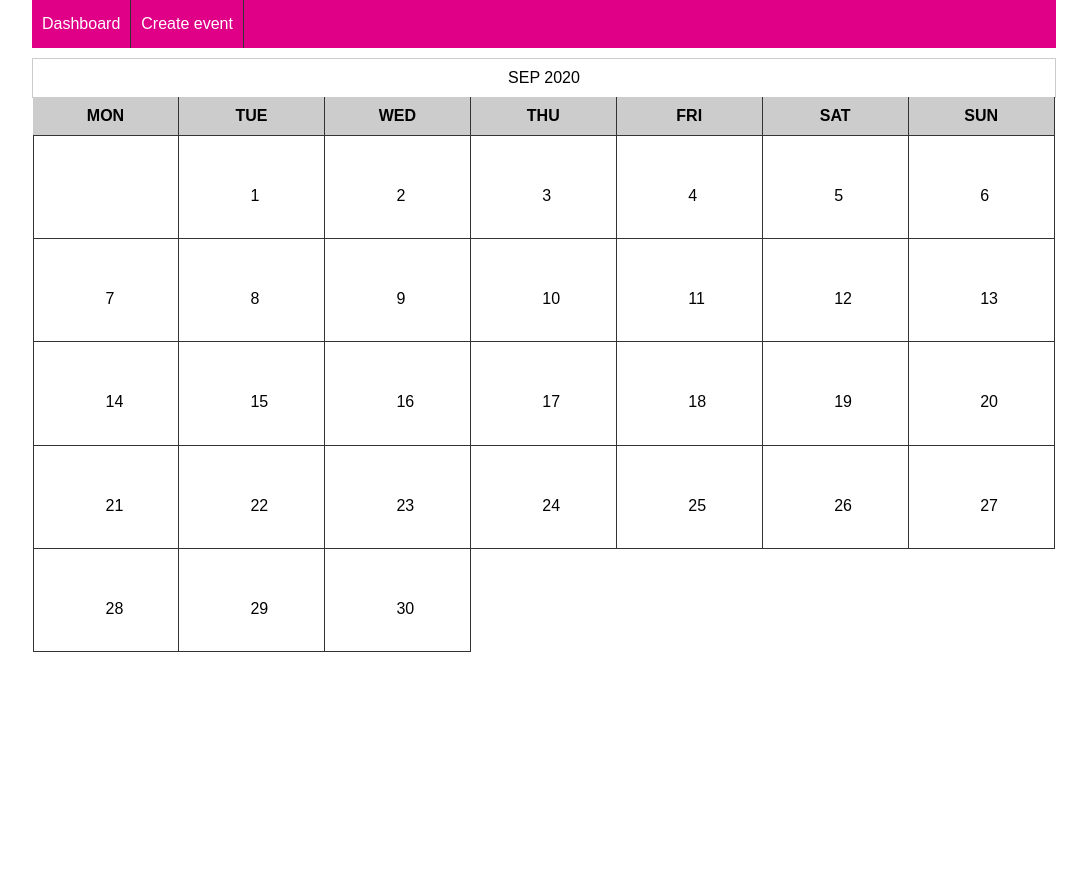
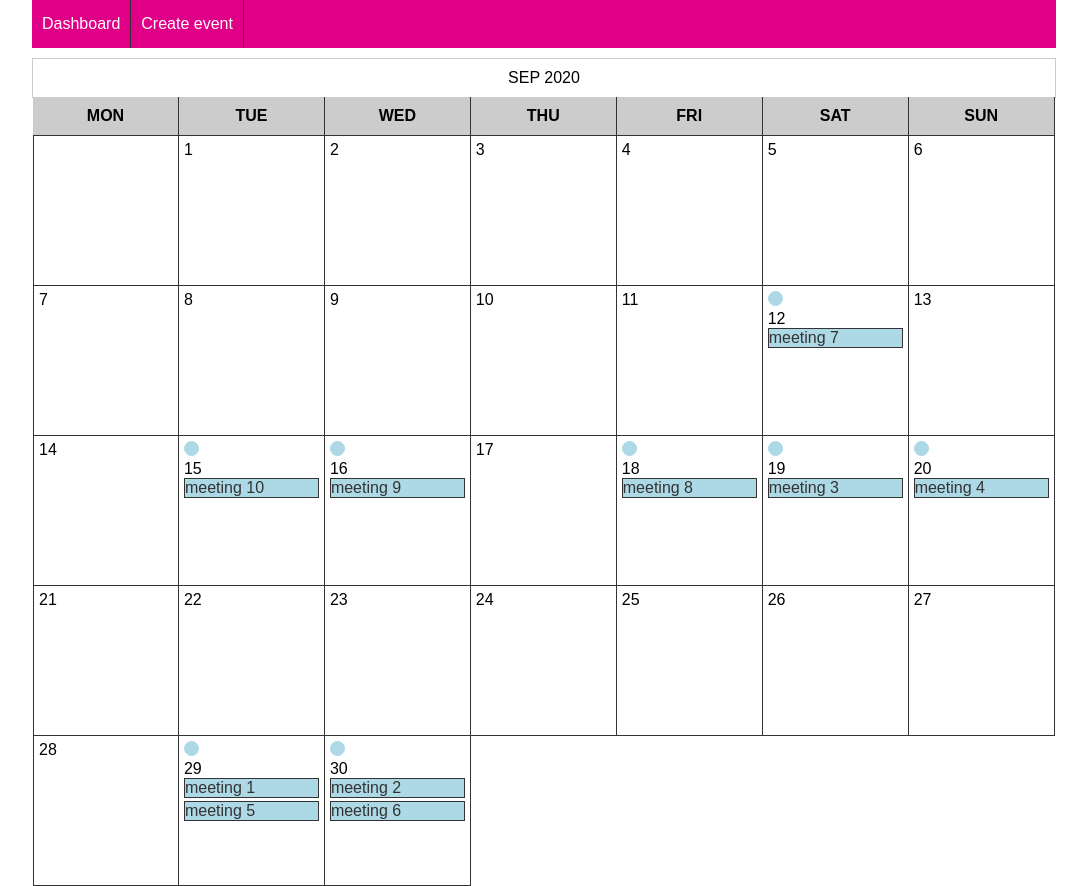
Before and after one commit to mahesh10hegde/eventtracker, a React (Create React App) app: page /dashboard in a window 1280 px wide. Shown: the whole page, without its empty margins (96-1183 px from the left). Before the commit the page ends 800 px from the top, so only its background shows below. Built offline with nearby package versions, Linux system fonts and the light colour scheme; data requests are answered from the project's data file.

Commit message:
changes for events listing

```diff
--- a/src/assets/css/dashboard.css
+++ b/src/assets/css/dashboard.css
@@ -27,9 +27,10 @@ body{
     background-color: #ccc;
 }
 .day{
-    padding: 5% 7%;
+    padding: 5px;
     cursor: pointer;
-    height: 100px;
+    min-height: 150px;
+    text-align: left;
 }
 .one-seventh.day:nth-child(7n-6) {
     border-left: 1px solid #333;
@@ -42,6 +43,19 @@ body{
 .calendar-container{
     margin: 10px 0;
 }
-.has-event{
+.has-event:before{
     background-color: lightblue;
+    width: 13px;
+    height: 13px;
+    content: "";
+    border: 1px solid lightblue;
+    border-radius: 50%;
+    display: inline-block;
 }
+.has-event span.event{
+    display: block;
+    margin-bottom: 3px;
+    border: 1px solid #333;
+    background: lightblue;
+    color: #333333;
+}
--- a/src/components/molecules/CalenderComponent.js
+++ b/src/components/molecules/CalenderComponent.js
@@ -24,7 +24,7 @@ export default function CalenderComponent() {
   }, [date]);
   useEffect(() => {
     async function getSchedules(){
-      fetch('http://localhost:3000/events', {
+      const res=fetch('http://localhost:3000/events', {
             method: 'GET'
         }).then(response => response.json())
         .then(data => {
@@ -56,9 +56,9 @@ export default function CalenderComponent() {
   for(let i=0;i<days[month] + (startDay - 1);i++){
     var appointments=[];
     for(let j=0;j<eventsData.length;j++){
-      if(eventsData[j].eventDate.split("-")[0]===(i - (startDay - 2))){
-        appointments.push(eventsData[j])
-      };
+      if(eventsData[j].eventDate.split("-")[0]==(i - (startDay - 2))){
+        appointments.push(eventsData[j]);
+      }
     }
     if(i - (startDay - 2)>0){
       daysArr.push({
```
